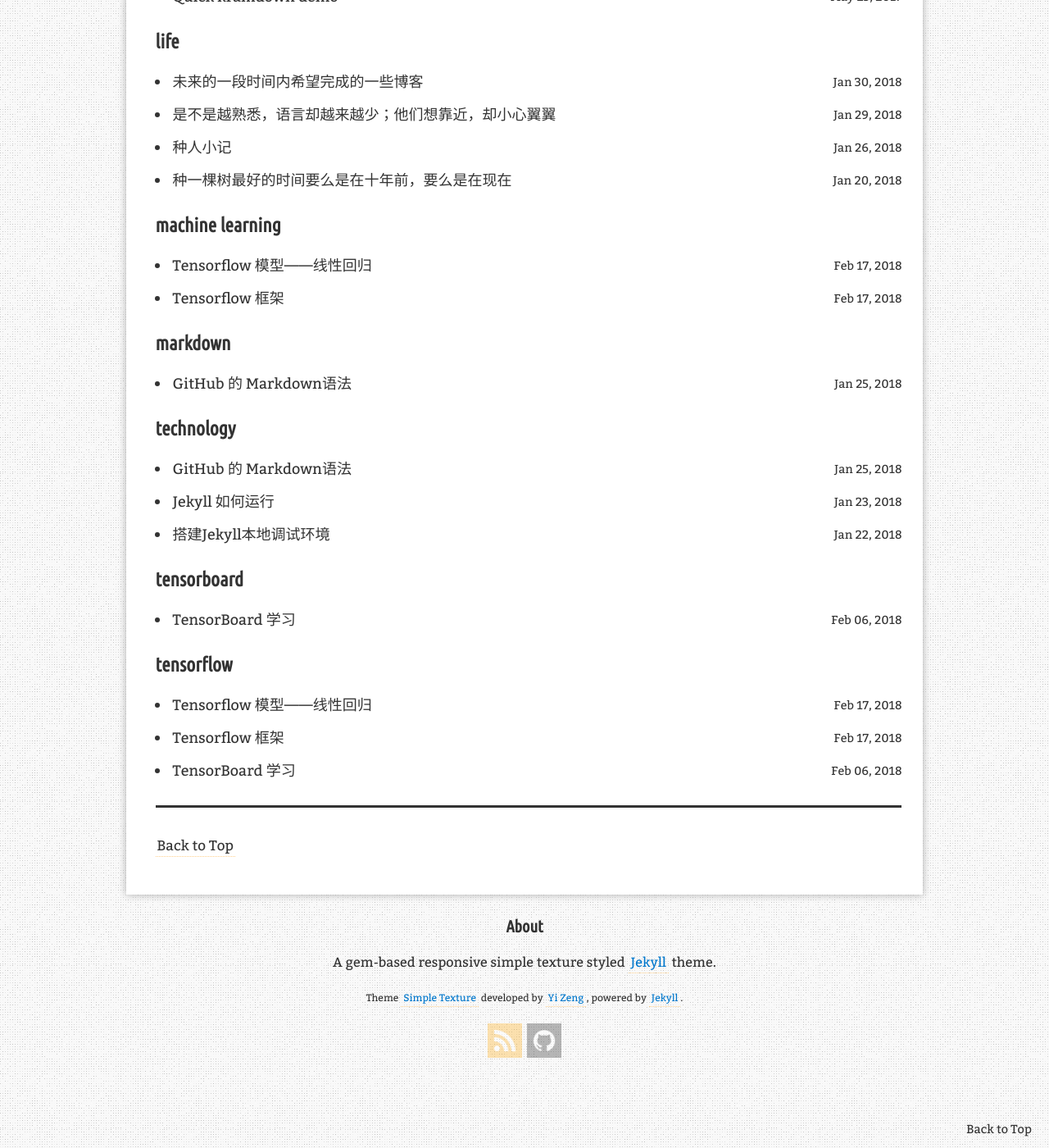
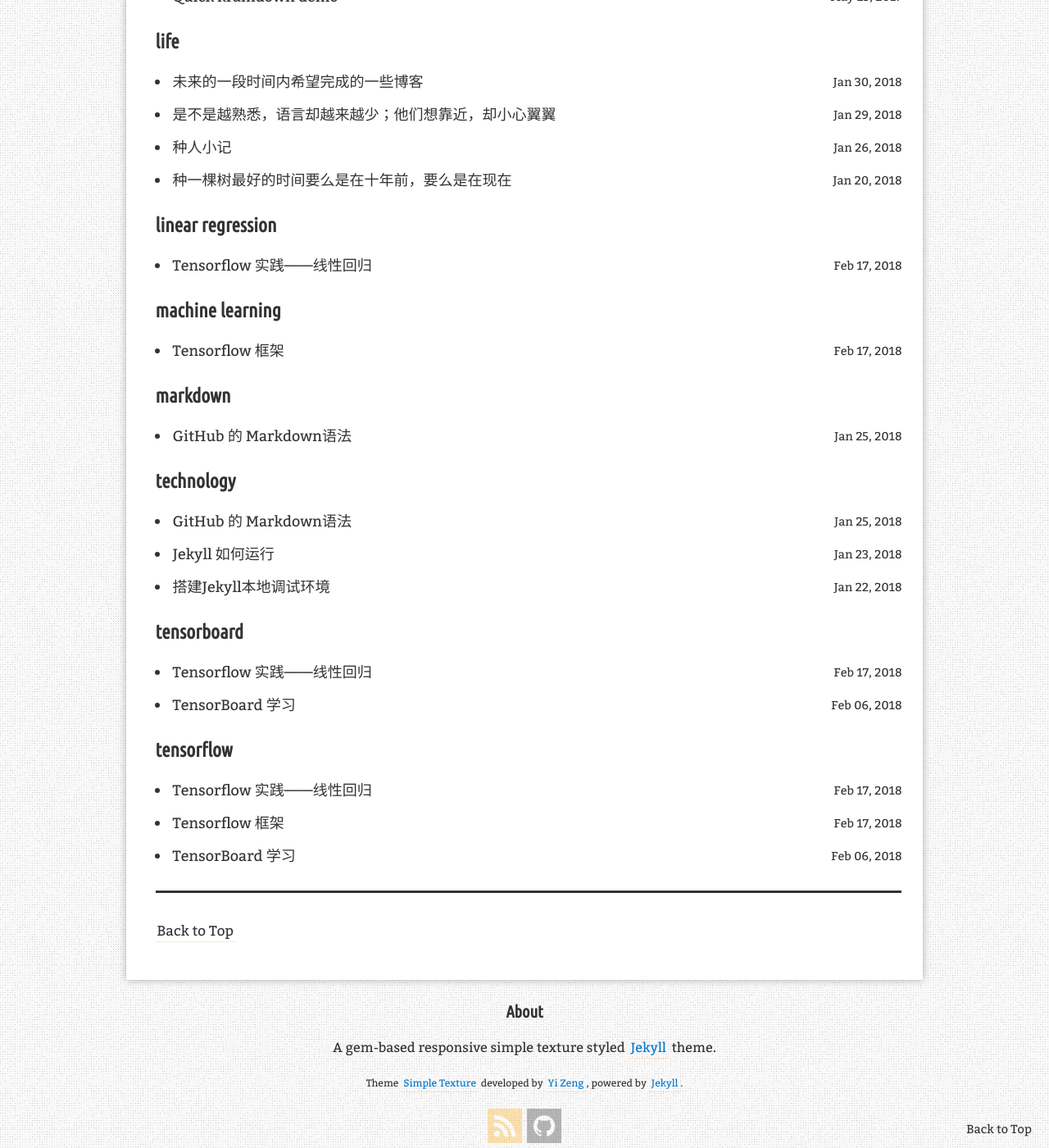
Before and after one commit to SailBlade/sailblade.github.io, a Jekyll site: the page built from blog/tags/index.html, in a window 1280 px wide and 1400 px high, scrolled down 823 px. Shown: the whole window at 82% size. Built offline with Jekyll 4.4.1, drawn with Linux system fonts in a browser that asks for light colours; nearby versions of some CDN libraries; comment, search, counter and statistics services are not loaded; some of the changed lines change nothing that is shown; some of the changed text lies outside the part shown.

Commit message:
finished the tensorflow linear regression blog

````diff
--- a/_posts/2018-02-17-Tensorflow-linearRegression.md
+++ b/_posts/2018-02-17-Tensorflow-linearRegression.md
@@ -1,20 +1,93 @@
 ---
 layout: post
-title: "Tensorflow 模型——线性回归"
-description: "Tensorflow Linear Regression"
-categories: [tensorflow]
-tags: [tensorflow,machine learning]
+title: "Tensorflow 实践——线性回归"
+description: "Linear Regression"
+categories: [machine learning]
+tags: [tensorflow, tensorboard, linear regression]
 redirect_from:
   - /2018/02/18/
 ---
-
-## TensorFlow 线性回归
-1. 问题背景
-    通过年龄，体重与血液脂肪含量的关联数据来预测指定年龄的血液脂肪含量。
-2. 训练样本
-    [年龄，体重(公斤)]，对应的血液脂肪含量 blood_fat_content
+* Kramdown table of contents
+{:toc .toc}
+---
 
 
+
+## 1. 通过线性回归预测线性方程[y = weight * x + bias]的参数 weight, bias
+
+1. 利用随机数生成入参 x ；
+2. 使用线性方程 y = weight * x + bias, (weight = 0.3, bias = 0.1) 生成训练样本 y；
+3. 将 x 代入线性方程中求得预测值 y_prediction；
+4. 计算预测值 y_prediction 与训练样本 y 的方差；
+5. 利用梯度下降求weight，bias 使得方差最小；
+如下图所示, 随着x_axis 样本点的增加，训练方差收敛到 0。
+![loss收敛](http://p30p0kjya.bkt.clouddn.com/%E9%A2%84%E6%B5%8B%E7%BB%93%E6%9E%9C2018022803.PNG)
+如下图所示，随着x_axis 样本点的增加，weight收敛到 0.3， bias收敛到 0.1。
+![分布图](http://p30p0kjya.bkt.clouddn.com/%E9%A2%84%E6%B5%8B%E7%BB%93%E6%9E%9C2018022802.PNG)
+5. 获得线性方程的参数 weight = 0.3, bias = 0.1。
+如下图所示, 随着y_axis 样本点的增加, 参数 weight, bias 收敛到一个区间内。
+![柱状图](http://p30p0kjya.bkt.clouddn.com/%E9%A2%84%E6%B5%8B%E7%BB%93%E6%9E%9C2018022801.PNG)
+
+
+源码如下：
+```python
+import tensorflow as tf
+import numpy as np
+
+with tf.name_scope('data'):
+       x_data = np.random.rand(100).astype(np.float32)
+       y_data = 0.3*x_data+0.1                               # 待预测的线性方程
+
+with tf.name_scope('parameters'):
+      with tf.name_scope('weights'):
+            weight = tf.Variable(tf.random_uniform([1],-1.0,1.0))
+            tf.summary.histogram('weight',weight)            # 在 histogram 页面生成‘weight’随样本增加的收敛柱状图
+      with tf.name_scope('biases'):
+            bias = tf.Variable(tf.zeros([1]))
+            tf.summary.histogram('bias',bias)
+with tf.name_scope('y_prediction'):
+      y_prediction = weight*x_data+bias
+with tf.name_scope('loss'):
+      loss = tf.reduce_mean(tf.square(y_data-y_prediction))
+      tf.summary.scalar('loss',loss)                         # 在 scalars 页面生成‘loss’随样本增加的收敛曲线
+optimizer = tf.train.GradientDescentOptimizer(0.5)
+with tf.name_scope('train'):
+    train = optimizer.minimize(loss)
+with tf.name_scope('init'):
+    init = tf.global_variables_initializer()
+sess = tf.Session()
+merged = tf.summary.merge_all()
+writer = tf.summary.FileWriter("./my_graph", sess.graph)
+sess.run(init)
+
+for step  in  range(101):
+     sess.run(train)
+     rs=sess.run(merged)
+     writer.add_summary(rs, step)
+```
+
+
+
+## 2. 通过线性回归依据(年龄，体重)预测血脂
+问题：
+    训练样本提供了对应年龄，体重下的血脂，根据训练后的参数，推测给定年龄，体重下的血脂。
+
+1. `inputs()`获取训练样本；
+2. `inference()`将训练样本中的年龄，血脂代入线性方程 tf.matmul(X, W) + b 中，获得预测值 y_prediction;
+3. `loss()`利用步骤2 的 y_prediction 和训练样本中的 血脂求方差并累计求和 ；(利用广义最小二乘性，方差和累积最小，则函数越接近)
+如下图所示，可以看到随着 x_axis 样本量的增加，方差在逐渐缩小，但相比本章案例1的损失函数，该损失较大 5.3 * power(10, 6), 收敛不明显
+![损失函数](http://p30p0kjya.bkt.clouddn.com/%E6%8D%9F%E5%A4%B1%E5%87%BD%E6%95%B0.PNG)
+4. `train()`利用梯度下降找到最小最近似的参数。
+如下图所示：
+    * Bias 随着 x_axis 样本量的增加收敛到 1.01；
+    * Weight 随着 x_axis 样本量的增加不会收敛，但是从柱状图可以明显看到分布于 1.6,3.6附近的区域。可能后续需要其它手段进行优化。
+
+
+![参数收敛曲线图](http://p30p0kjya.bkt.clouddn.com/%E5%8F%82%E6%95%B0%E6%94%B6%E6%95%9B.PNG)
+
+![参数收敛柱状图](http://p30p0kjya.bkt.clouddn.com/%E5%8F%82%E6%95%B0%E6%94%B6%E6%95%9B2.PNG)
+
+源码如下：
 ```python
 import tensorflow as tf
 
@@ -96,7 +169,12 @@
 
 ```
 
+## 3. 线性回归案例后的思考
+   1. 从预测血脂量的案例看，预测值与实际值相差较大，如何评判该模型训练后准确率？
+      目前想到的只能是从训练样本中抽取测试样本，单独用来评估准确率。
+   2. 如果线性模型预测结果不尽如意，后续该如何处理？是尝试换模型，还是换求最小损失的函数或者步长？
 
 
-## 参考文献
+## 4. 参考文献
 1. 《面向机器智能 TensorFlow实践》  Sam Abrahams, Danijar Hafner, Erik Erwitt, Ariel Scarpinelli
+2.  根据年龄，体重预测血脂的代码    [Github 地址](https://github.com/backstopmedia/tensorflowbook)
````
